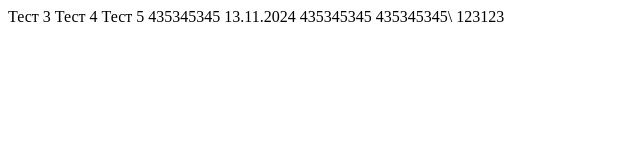
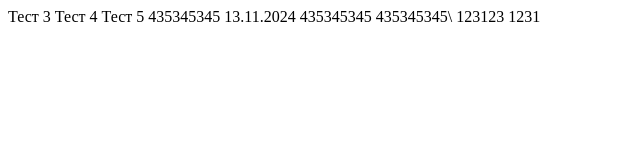
Before and after one commit to wind36/NodeConsoleApp1, a plain HTML site: page NodeConsoleApp1/HTMLPage1.html in a window 1280 px wide. Shown: the full height of the page, 0-640 px from the left. Drawn offline with Linux system fonts and the light colour scheme.

Commit message:
99999999

```diff
--- a/NodeConsoleApp1/HTMLPage1.html
+++ b/NodeConsoleApp1/HTMLPage1.html
@@ -10,6 +10,6 @@
     435345345
     13.11.2024
     435345345 435345345\
-    123123
+    123123 1231
 </body>
 </html>
```
